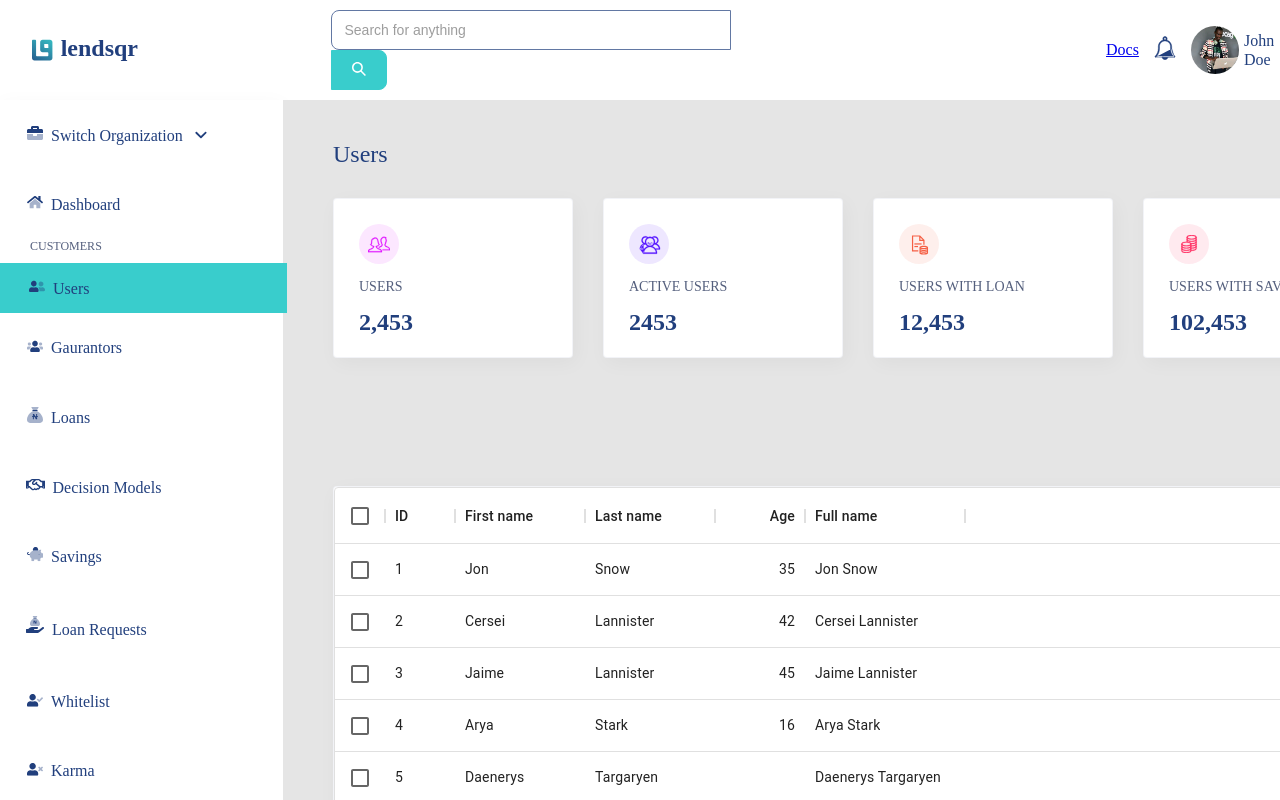
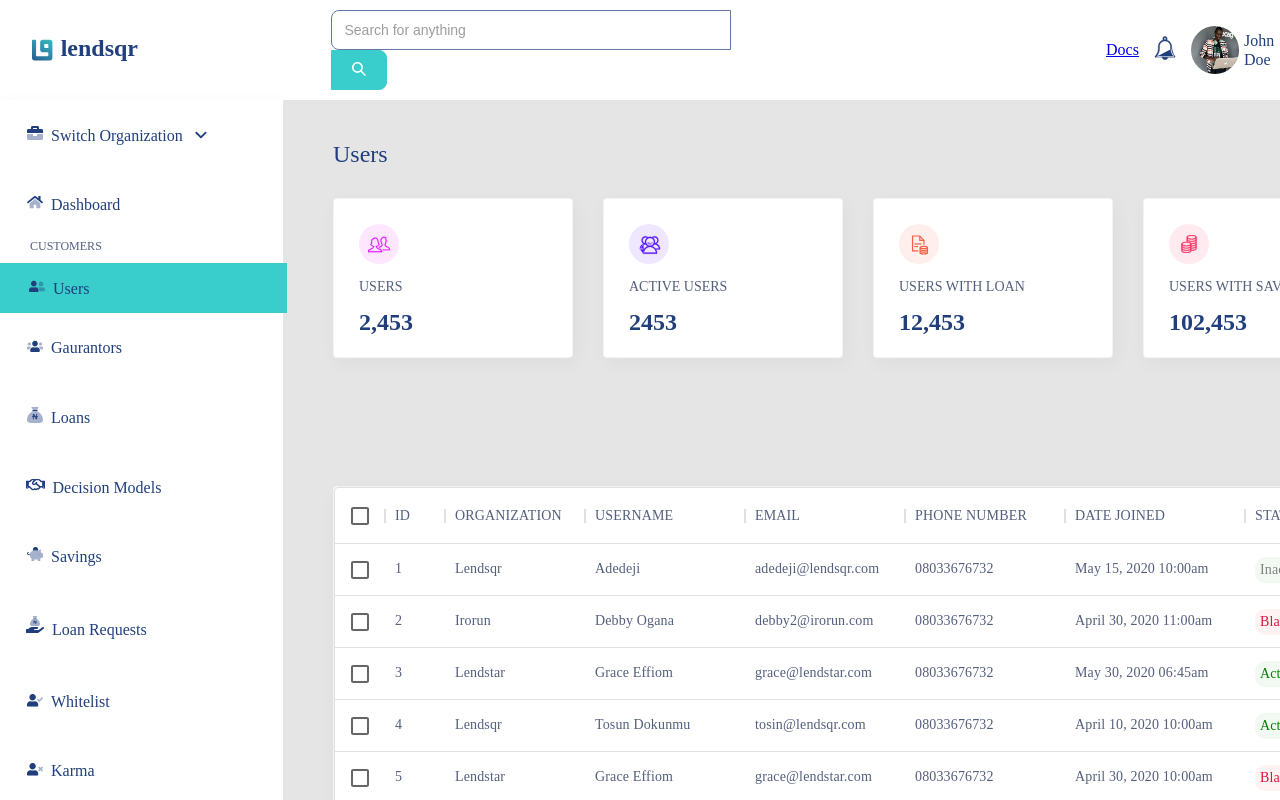
Before and after one commit to Danny4life/lendsqr, a React (Create React App) app: page /dashboard in a window 1280 px wide. Shown: the top 800 px of the page. Built offline with nearby package versions, Linux system fonts and the light colour scheme.

Commit message:
edit data table

```diff
--- a/src/components/datatable/DataTable.jsx
+++ b/src/components/datatable/DataTable.jsx
@@ -1,49 +1,18 @@
 import "./dataTable.scss";
 import { DataGrid } from '@mui/x-data-grid';
-
-const columns = [
-  { field: 'id', headerName: 'ID', width: 70 },
-  { field: 'firstName', headerName: 'First name', width: 130 },
-  { field: 'lastName', headerName: 'Last name', width: 130 },
-  {
-    field: 'age',
-    headerName: 'Age',
-    type: 'number',
-    width: 90,
-  },
-  {
-    field: 'fullName',
-    headerName: 'Full name',
-    description: 'This column has a value getter and is not sortable.',
-    sortable: false,
-    width: 160,
-    valueGetter: (params) =>
-      `${params.row.firstName || ''} ${params.row.lastName || ''}`,
-  },
-];
-
-const rows = [
-  { id: 1, lastName: 'Snow', firstName: 'Jon', age: 35 },
-  { id: 2, lastName: 'Lannister', firstName: 'Cersei', age: 42 },
-  { id: 3, lastName: 'Lannister', firstName: 'Jaime', age: 45 },
-  { id: 4, lastName: 'Stark', firstName: 'Arya', age: 16 },
-  { id: 5, lastName: 'Targaryen', firstName: 'Daenerys', age: null },
-  { id: 6, lastName: 'Melisandre', firstName: null, age: 150 },
-  { id: 7, lastName: 'Clifford', firstName: 'Ferrara', age: 44 },
-  { id: 8, lastName: 'Frances', firstName: 'Rossini', age: 36 },
-  { id: 9, lastName: 'Roxie', firstName: 'Harvey', age: 65 },
-];
-
+import { userColumns, userRows } from "../../datasource";
 
 
 const DataTable = () => {
+
     return (
         <div className="dataTable">
         <DataGrid
-        rows={rows}
-        columns={columns}
-        pageSize={5}
-        rowsPerPageOptions={[5]}
+        className="datagrid"
+        rows={userRows}
+        columns={ userColumns}
+        pageSize={12}
+        rowsPerPageOptions={[12]}
         checkboxSelection
       />
         </div>
--- a/src/components/datatable/dataTable.scss
+++ b/src/components/datatable/dataTable.scss
@@ -1,3 +1,41 @@
 .dataTable {
-    height: 640px;
+    height: 820px;
+
+
+   .datagrid  {
+    color:  #545F7D;
+    font-family: 'Work Sans';
+    font-style: normal;
+   }
+
+
+   .cellWithStatus {
+    padding: 5px;
+    border-radius: 10px;
+    font-family: 'Work Sans';
+    font-style: normal;
+    font-weight: 400;
+    font-size: 14px;
+    line-height: 16px;
+    text-align: center;
+
+    &.Inactive {
+        background-color: rgba(0, 128, 0, 0.05);
+        color: gray;
+    }
+
+    &.Active {
+        background-color: rgba(0, 128, 0, 0.05);
+        color: green;
+    }
+
+    &.Blacklisted {
+        background-color: rgba(255, 0, 0, 0.05);
+        color: crimson;
+    }
 }
+
+.cellCol {
+    color: red;
+}
+}
--- /dev/null
+++ b/src/datasource.jsx
@@ -0,0 +1,156 @@
+export const userColumns = [
+    {
+        field: 'id', headerName: 'ID', width: 60,
+
+    },
+    {
+        field: "organization", headerName:"ORGANIZATION", width:140,
+    },
+    {
+        field: "username", headerName: "USERNAME", width: 160,
+    },
+    {
+      field: "email", headerName: "EMAIL", width: 160,
+  },
+    {
+        field: "phone", headerName: "PHONE NUMBER", width: 160,
+    },
+    {
+        field: "date", headerName: "DATE JOINED", width: 180,
+    },
+    {
+        field: "status", headerName: "STATUS", width: 160,
+        renderCell: (params) => {
+            return (
+                <div className={`cellWithStatus ${params.row.status}`}>
+                    {params.row.status}
+                </div>
+            )
+        }
+    },
+
+]
+
+
+
+
+
+export const userRows = [
+    {
+      id: 1,
+      organization: "Lendsqr",
+      username: "Adedeji",
+      email: "adedeji@lendsqr.com",
+      phone: "08033676732",
+      date: "May 15, 2020 10:00am",
+      status: "Inactive",
+    },
+    {
+      id: 2,
+      organization: "Irorun",
+      username: "Debby Ogana",
+      email: "debby2@irorun.com",
+      phone: "08033676732",
+      date: "April 30, 2020 11:00am",
+      status: "Blacklisted",
+    },
+    {
+      id: 3,
+      organization: "Lendstar",
+      username: "Grace Effiom",
+      email: "grace@lendstar.com",
+      phone: "08033676732",
+      date: "May 30, 2020 06:45am",
+      status: "Active",
+    },
+    {
+      id: 4,
+      organization: "Lendsqr",
+      username: "Tosun Dokunmu",
+      email: "tosin@lendsqr.com",
+      phone: "08033676732",
+      date: "April 10, 2020 10:00am",
+      status: "Active",
+    },
+    {
+      id: 5,
+      organization: "Lendstar",
+      username: "Grace Effiom",
+      email: "grace@lendstar.com",
+      phone: "08033676732",
+      date: "April 30, 2020 10:00am",
+      status: "Blacklisted",
+    },
+    {
+      id: 6,
+      organization: "Lendsqr",
+      username: "Tosun Dokunmu",
+      email: "tosin@lendsqr.com",
+      phone: "08033676732",
+      date: "April 12, 2020 03:40pm",
+      status: "Active",
+    },
+    {
+      id: 7,
+      organization: "Lendstar",
+      username: "Grace Effiom",
+      email: "grace@lendstar.com",
+      phone: "08033676732",
+      date: "April 10, 2020 09:00am",
+      status: "Blacklisted",
+    },
+    {
+      id: 8,
+      organization: "Lendsqr",
+      username: "Tosun Dokunmu",
+      email: "tosin@lendsqr.com",
+      phone: "08033676732",
+      date: "April 20, 2020 11:00am",
+      status: "Inactive",
+    },
+    {
+      id: 9,
+      organization: "Lendstar",
+      username: "Grace Effiom",
+      email: "grace@lendstar.com",
+      phone: "08033676732",
+      date: "April 30, 2020 10:30am",
+      status: "Active",
+    },
+    {
+      id: 10,
+      organization: "Lendsqr",
+      username: "Grace Abbey",
+      email: "gabbey@lendsqr.com",
+      phone: "08033676732",
+      date: "June 10, 2020 12:00pm",
+      status: "Active",
+    },
+    {
+        id: 11,
+        organization: "Lendsqr",
+        username: "Grace Abbey",
+        email: "gabbey@lendsqr.com",
+        phone: "08033676732",
+        date: "June 10, 2020 12:00pm",
+        status: "Active",
+      },
+      {
+        id: 12,
+        organization: "Lendsqr",
+        username: "Grace Abbey",
+        email: "gabbey@lendsqr.com",
+        phone: "08033676732",
+        date: "June 10, 2020 12:00pm",
+        status: "Active",
+      },
+      {
+        id: 13,
+        organization: "Lendsqr",
+        username: "Grace Abbey",
+        email: "gabbey@lendsqr.com",
+        phone: "08033676732",
+        date: "June 10, 2020 12:00pm",
+        status: "Active",
+      },
+  ];
```
